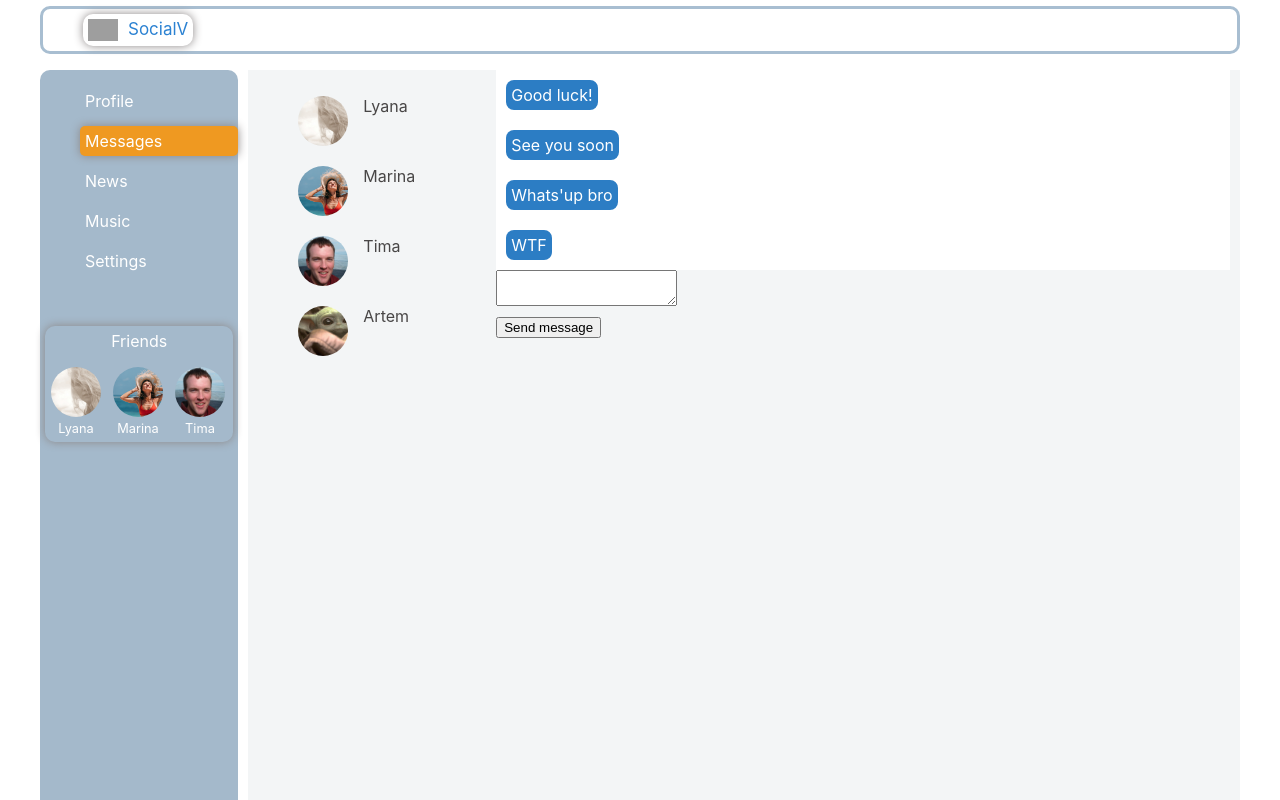
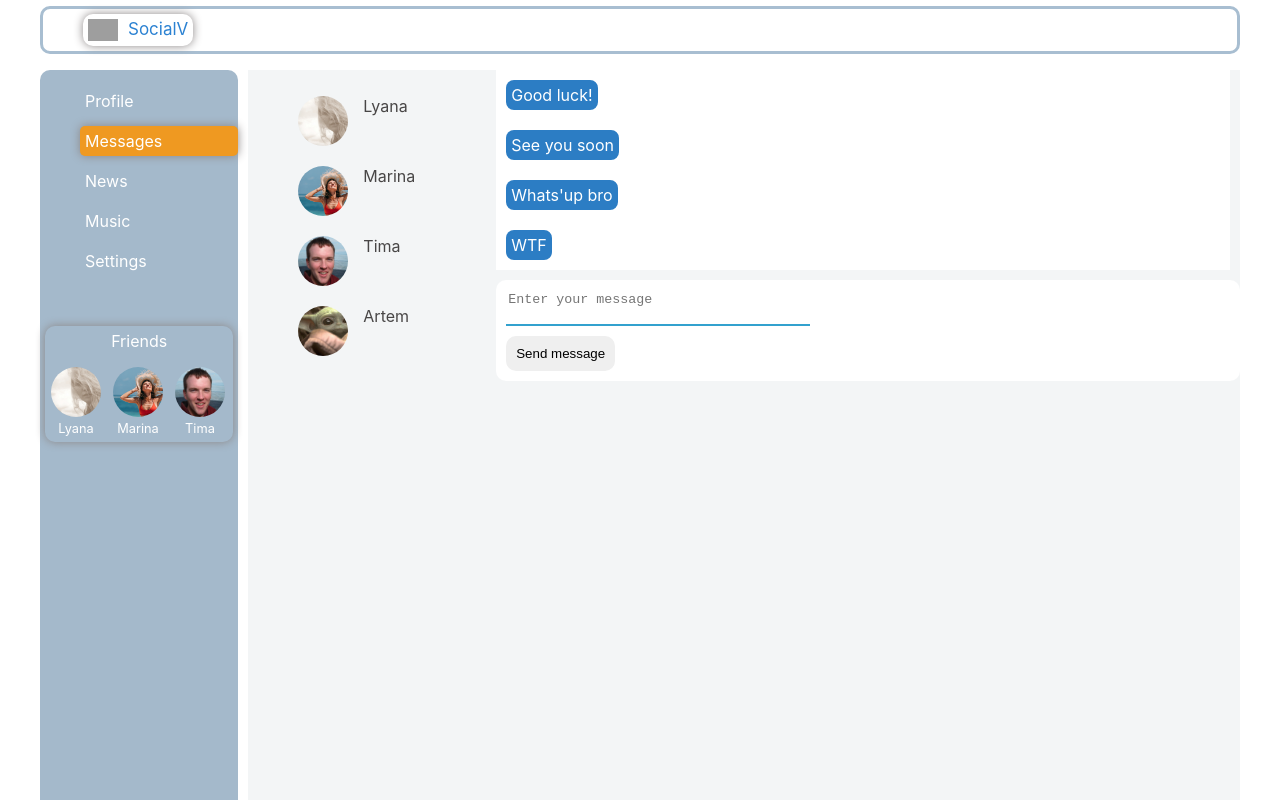
Before and after one commit to Natali-khm/React_my-app, a React (Create React App) app: page /dialogs in a window 1280 px wide. Shown: the top 800 px of the page. Built offline with nearby package versions, Linux system fonts and the light colour scheme; grey boxes are pictures that could not be loaded.

Commit message:
reducers

```diff
--- a/src/App.js
+++ b/src/App.js
@@ -12,7 +12,6 @@ function App(props) {
   return (
     <div className="app-wrapper">
       <Header />
-
       <Navbar sidebar={props.state.sidebar} />
       <div className="app-wrapper-content">
         <Routes>
@@ -27,7 +26,12 @@ function App(props) {
           />
           <Route
             path="/dialogs/*"
-            element={<Dialogs dialogsPage={props.state.dialogsPage} />}
+            element={
+              <Dialogs
+                dialogsPage={props.state.dialogsPage}
+                dispatch={props.dispatch}
+              />
+            }
           />
           <Route path="/news/*" element={<News />} />
           <Route path="/music/*" element={<Music />} />
--- a/src/components/Dialogs/Dialogs.jsx
+++ b/src/components/Dialogs/Dialogs.jsx
@@ -1,16 +1,13 @@
 import React from "react";
-import { NavLink } from "react-router-dom";
 import s from "./Dialogs.module.css";
 import DialogItem from "./DialogItem/DialogItem";
 import Message from "./Message/Message";
+import {
+  sendMessageCreator,
+  updateNewMessageBodyCreator,
+} from "../../redux/dialogs_reducer";
 
 const Dialogs = (props) => {
-  let newMessage = React.createRef();
-
-  let addMessage = () => {
-    let text = newMessage.current.value;
-    alert(text);
-  };
   let dialogsElements = props.dialogsPage.dialogsData.map((dialog) => (
     <DialogItem
       name={dialog.name}
@@ -24,15 +21,28 @@ const Dialogs = (props) => {
     <Message text={text.message} key={index} />
   ));
 
+  let onSendMessageClick = () => {
+    props.dispatch(sendMessageCreator());
+  };
+
+  const onNewMessageChange = (e) => {
+    let text = e.target.value;
+    props.dispatch(updateNewMessageBodyCreator(text));
+  };
+
   return (
     <div className={s.dialogs}>
       <ul className={s.dialogsItems}>{dialogsElements}</ul>
       <div>
         <div className={s.messages}>{messagesElements}</div>
-        <textarea></textarea>
-        <button onClick={addMessage} ref={newMessage}>
-          Send message
-        </button>
+        <div className={s.inputBlock}>
+          <textarea
+            placeholder="Enter your message"
+            value={props.dialogsPage.newMessageBody}
+            onChange={onNewMessageChange}
+          ></textarea>
+          <button onClick={onSendMessageClick}>Send message</button>
+        </div>
       </div>
     </div>
   );
--- a/src/components/Dialogs/Dialogs.module.css
+++ b/src/components/Dialogs/Dialogs.module.css
@@ -11,3 +11,35 @@
 .messages {
   list-style: none;
 }
+
+textarea {
+  resize: none;
+  width: 300px;
+  border: none;
+  border-bottom: 2px solid #32a1ce;
+  outline: none;
+}
+.inputBlock {
+  background-color: white;
+  border-radius: 10px;
+  margin-top: 10px;
+  padding: 10px;
+}
+.inputBlock textarea:hover,
+.inputBlock textarea:focus {
+  box-shadow: 0px 0px 3px rgb(44, 130, 210);
+}
+
+.inputBlock button {
+  padding: 10px;
+  border: none;
+  border-radius: 10px;
+}
+
+.inputBlock button:hover {
+  background-color: rgb(189, 195, 200);
+}
+
+.inputBlock button:active {
+  background-color: rgb(218, 224, 230);
+}
--- a/src/components/Profile/MyPosts/MyPosts.jsx
+++ b/src/components/Profile/MyPosts/MyPosts.jsx
@@ -2,7 +2,8 @@ import React from "react";
 import {
   addPostActionCreator,
   updateNewTextActionCreator,
-} from "../../redux/state";
+} from "../../redux/profile_reducer";
+
 import s from "./MyPosts.module.css";
 import Post from "./Post/Post.jsx";
 
--- a/src/components/Profile/MyPosts/MyPosts.module.css
+++ b/src/components/Profile/MyPosts/MyPosts.module.css
@@ -10,3 +10,33 @@ textarea {
 .posts {
   margin-top: 10px;
 }
+.postsBlock textarea {
+  resize: none;
+  padding: 10px;
+  width: 300px;
+  border: none;
+  outline: none;
+  border-radius: 10px;
+
+  box-sizing: border-box;
+}
+
+.postsBlock textarea:hover,
+.postsBlock textarea:focus {
+  box-shadow: 0px 0px 3px rgb(44, 130, 210);
+}
+
+.postsBlock button {
+  padding: 10px;
+  border: none;
+  border-radius: 10px;
+  border: 1px solid rgb(130, 168, 209);
+}
+
+.postsBlock button:hover {
+  background-color: rgb(189, 195, 200);
+}
+
+.postsBlock button:active {
+  background-color: rgb(218, 224, 230);
+}
--- a/src/index.js
+++ b/src/index.js
@@ -5,7 +5,7 @@ import "./index.css";
 import App from "./App";
 import { BrowserRouter, Routes, Route } from "react-router-dom";
 
-import store from "./components/redux/state.js";
+import store from "./redux/state.js";
 
 const root = ReactDOM.createRoot(document.getElementById("root"));
 
--- /dev/null
+++ b/src/redux/dialogs_reducer.js
@@ -0,0 +1,31 @@
+const UPDATE_NEW_MESSAGE_BODY = "UPDATE_NEW_MESSAGE_BODY";
+const SEND_MESSAGE = "SEND_MESSAGE";
+
+export const sendMessageCreator = () => ({
+  type: SEND_MESSAGE,
+});
+
+export const updateNewMessageBodyCreator = (text) => ({
+  type: UPDATE_NEW_MESSAGE_BODY,
+  body: text,
+});
+
+export const dialogsReducer = (state, action) => {
+  switch (action.type) {
+    case UPDATE_NEW_MESSAGE_BODY: {
+      state.newMessageBody = action.body;
+      return state;
+    }
+    case SEND_MESSAGE: {
+      let newMessage = {
+        id: 5,
+        message: state.newMessageBody,
+      };
+      state.messagesData.push(newMessage);
+      state.newMessageBody = "";
+      return state;
+    }
+    default:
+      return state;
+  }
+};
--- /dev/null
+++ b/src/redux/profile_reducer.js
@@ -0,0 +1,34 @@
+const ADD_POST = "ADD-POST";
+const UPDATE_NEW_POST_TEXT = "UPDATE-NEW-POST-TEXT";
+export const addPostActionCreator = () => ({
+  type: ADD_POST,
+});
+
+export const updateNewTextActionCreator = (text) => ({
+  type: UPDATE_NEW_POST_TEXT,
+  newText: text,
+});
+
+export const profileReducer = (state, action) => {
+  switch (action.type) {
+    case ADD_POST: {
+      let newPost = {
+        id: 5,
+        message: state.newPostText,
+        likesCount: 0,
+      };
+      state.postsData.push(newPost);
+      state.newPostText = "";
+      return state;
+    }
+    case UPDATE_NEW_POST_TEXT: {
+      state.newPostText = action.newText;
+      return state;
+    }
+    default: {
+      return state;
+    }
+  }
+
+  return state;
+};
--- /dev/null
+++ b/src/redux/sidebar_reducer.js
@@ -0,0 +1,3 @@
+export const sidebarReducer = (state, action) => {
+  return state;
+};
--- a/src/components/redux/state.js
+++ b/src/redux/state.js
@@ -1,5 +1,6 @@
-const ADD_POST = "ADD-POST";
-const UPDATE_NEW_POST_TEXT = "UPDATE-NEW-POST-TEXT";
+import { dialogsReducer } from "./dialogs_reducer";
+import { profileReducer } from "./profile_reducer";
+import { sidebarReducer } from "./sidebar_reducer";
 
 const store = {
   _state: {
@@ -23,6 +24,7 @@ const store = {
         { id: 3, message: "Whats'up bro" },
         { id: 4, message: "WTF" },
       ],
+      newMessageBody: "",
     },
     sidebar: [
       { id: 1, name: "Lyana", avatar: "lyana.jpg" },
@@ -39,30 +41,12 @@ const store = {
   },
 
   dispatch(action) {
-    if (action.type === ADD_POST) {
-      let newPost = {
-        id: 5,
-        message: this._state.profilePage.newPostText,
-        likesCount: 0,
-      };
-      this._state.profilePage.postsData.push(newPost);
-      this._state.profilePage.newPostText = "";
+    this._state.profilePage = profileReducer(this._state.profilePage, action);
+    this._state.dialogsPage = dialogsReducer(this._state.dialogsPage, action);
+    this._state.sidebar = sidebarReducer(this._state.sidebar, action);
 
-      this._callSubscriber(this._state);
-    } else if (action.type === UPDATE_NEW_POST_TEXT) {
-      this._state.profilePage.newPostText = action.newText;
-      this._callSubscriber(this._state);
-    }
+    this._callSubscriber(this._state);
   },
 };
 
-export const addPostActionCreator = () => ({
-  type: ADD_POST,
-});
-
-export const updateNewTextActionCreator = (text) => ({
-  type: UPDATE_NEW_POST_TEXT,
-  newText: text,
-});
-
 export default store;
```
